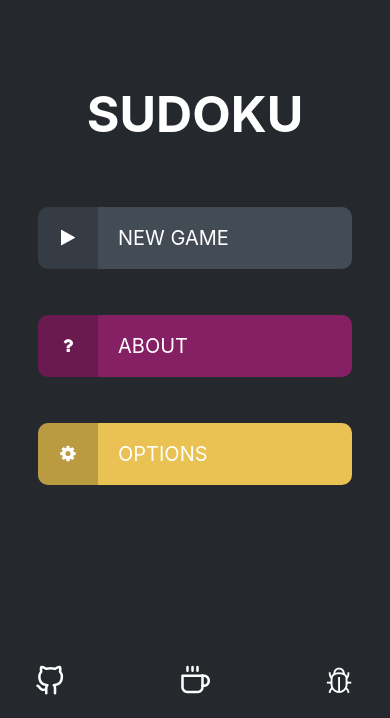
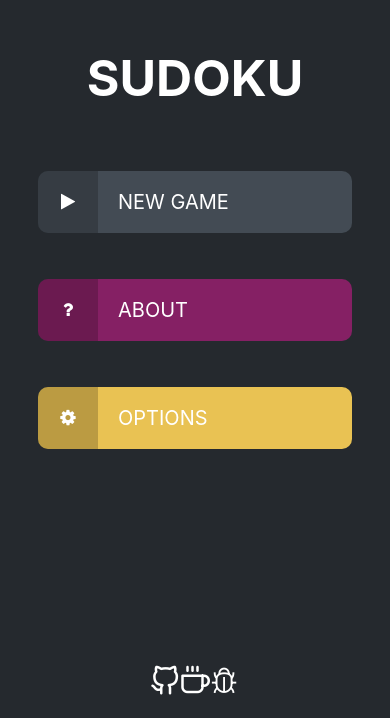
Before and after one commit to dsaavedr/sudoku-app, a React Native app: screen /Home in a window 390 px wide. Shown: the part 126-844 px from the top of the page. Built offline with nearby package versions, Linux system fonts and the light colour scheme.

Commit message:
Refactored to use new component

```diff
--- a/src/components/Footer.js
+++ b/src/components/Footer.js
@@ -1,12 +1,13 @@
 import {StyleSheet, View} from "react-native";
 import { Feather, Ionicons } from "@expo/vector-icons";
+import ButtonList from "./ButtonList";
 
 export default function Footer() {
   const iconSize = 30;
   const iconColor = "#fff";
 
   return (
-    <View style={styles.container}>
+    <ButtonList position="absolute">
       <Feather
         name="github"
         size={iconSize}
@@ -25,20 +26,11 @@ export default function Footer() {
         color={iconColor}
         style={styles.icon}
       />
-    </View>
+    </ButtonList>
   );
 }
 
 const styles = StyleSheet.create({
-  container: {
-    position: "absolute",
-    bottom: 0,
-    width: 320,
-    paddingVertical: 20,
-    flexDirection: "row",
-    alignItems: "center",
-    justifyContent: "space-between",
-  },
   icon: {
     textAlign: "center"
   }
--- a/src/views/Sudoku.js
+++ b/src/views/Sudoku.js
@@ -1,12 +1,25 @@
 import {StyleSheet, Text, View} from "react-native";
-import {Board} from "../components";
+import {Board, ButtonList} from "../components";
 import {MAIN_BACKGROUND_COLOR} from "../constants";
 
 export default function Game() {
+  const inputBtns = [];
+
+  for (let i = 1; i < 10; i++) {
+    inputBtns.push(
+      <View key={`input-${i}`} style={styles.inputBtnContainer}>
+        <Text style={styles.inputBtnNumber}>{i}</Text>
+      </View>
+    );
+  }
+
   return(
     <View style={styles.container}>
       <Text style={styles.title}>New game</Text>
       <Board />
+      <ButtonList gapHorizontal={30} gapVertical={10} style={styles.inputBtnList}>
+        {inputBtns}
+      </ButtonList>
     </View>
   );
 }
@@ -22,5 +35,25 @@ const styles = StyleSheet.create({
     fontSize: 30,
     color: "#fff",
     marginBottom: 50
+  },
+  inputBtnList: {
+    width: 280,
+    justifyContent: "center",
+    marginTop: 30
+  },
+  inputBtnContainer: {
+    width: 30,
+    height: 45,
+    borderRadius: 15,
+    backgroundColor: "#fff",
+    alignItems: "center",
+    justifyContent: "center",
+    marginHorizontal: 15,
+    marginVertical: 5
+  },
+  inputBtnNumber: {
+    fontSize: 24,
+    lineHeight: 30,
+    fontWeight: "bold",
   }
 });
```
